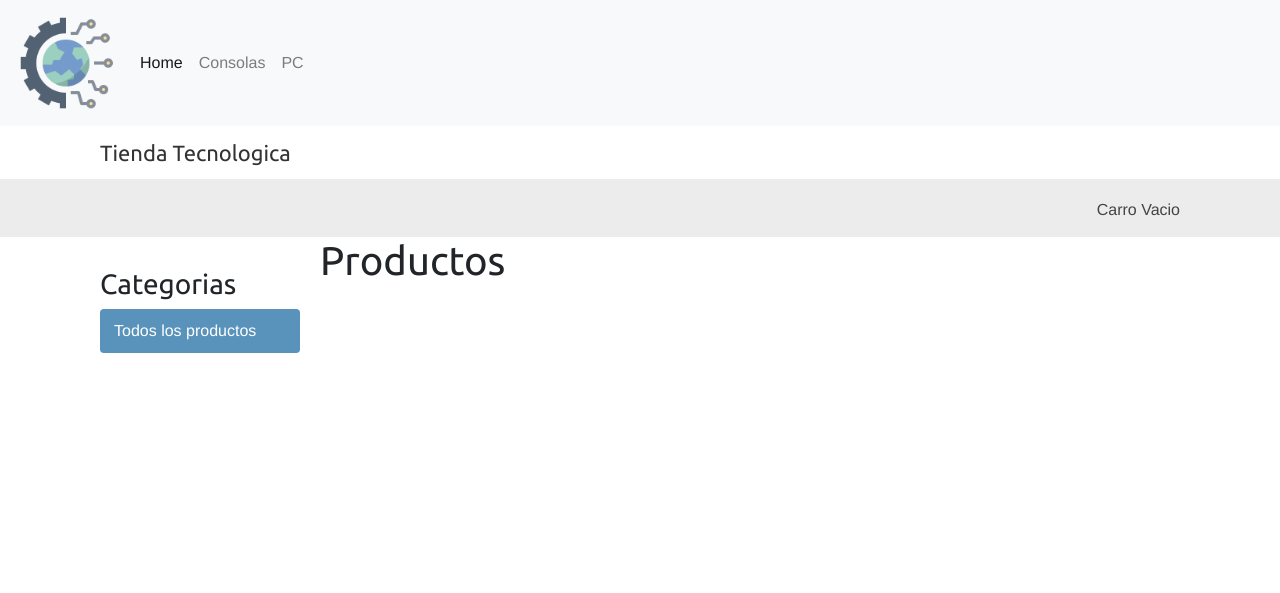
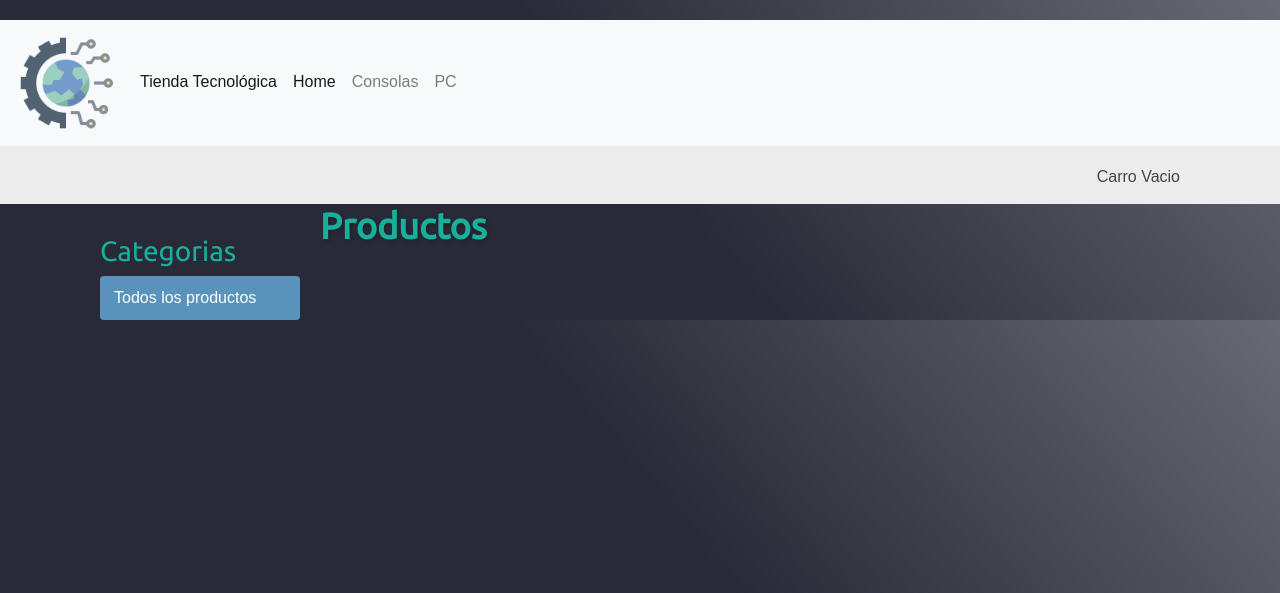
Before and after one commit to DiaGuerrero/ProyectoDjango, a Django app: page / in a window 1280 px wide. Shown: the top 593 px of the page. Run offline with Django 4.2, Linux system fonts and the light colour scheme; data that the repository does not hold is empty; some libraries are stand-ins or nearby versions.

Commit message:
Estilos Css
Agrego estilos css

```diff
--- a/proyectoweb/tienda/static/css/base.css
+++ b/proyectoweb/tienda/static/css/base.css
@@ -1,330 +1,567 @@
 @import url(//fonts.googleapis.com/css?family=Ubuntu);
 
 body {
-    margin:0;
-    padding:0;
-    font-family:helvetica, sans-serif;
+    margin: 0;
+    padding: 0;
+    font-family: Arial, sans-serif;
+    background-color: #18af9b;
+    background: linear-gradient(
+        50deg,
+        rgba(40, 42, 55, 1) 50%,
+        rgba(40, 42, 55, 0.7)),
+        url();
+    color: #47738a;
+    padding-top: 20px;
 }
 
-h1, h2, h3, h4, h5 , h6 {
-    font-family: 'Ubuntu', sans-serif; font-weight:normal;
+h1, h2, h3, h4, h5, h6 {
+    font-family: 'Ubuntu', sans-serif;
+    font-weight: normal;
+    color: #18af9b; /* Color del texto */
 }
 
 a {
-    text-decoration:none;
-    color:#5993bb;
+    text-decoration: none;
+    color: #5993bb;
 }
 
 a:hover {
-    color:#77b6e2;
+    color: #77b6e2;
 }
 
 a.button, input[type="submit"] {
-    color:#fff;
-    background:#5993bb;
-    border-radius:4px;
-    padding:10px 20px;
-    font-size:14px;
-    border:0;
+    color: #fff;
+    background: #5993bb;
+    border-radius: 4px;
+    padding: 10px 20px;
+    font-size: 14px;
+    border: 0;
 }
 
 a.button.light {
-    color:#666;
-    background:#ededed;
+    color: #666;
+    background: #ededed;
 }
 
 .text-left {
-    text-align:left;
+    text-align: left;
 }
 
 .text-right {
-    text-align:right;
+    text-align: right;
 }
 
 table {
-    width:100%;
-    border-spacing:0;
+    width: 100%;
+    border-spacing: 0;
     border-collapse: collapse;
 }
 
 table th, table td {
-    text-align:left;
-    font-size:14px;
-    padding:10px;
-    margin:0;
+    text-align: left;
+    font-size: 14px;
+    padding: 10px;
+    margin: 0;
+    border-bottom: 1px solid #ddd;
 }
 
 tbody tr:nth-child(odd) {
-    background:#efefef;
+    background: #efefef;
 }
 
 tbody tr.subtotal {
-    background:#ccc;
+    background: #ccc;
 }
 
 thead th, tbody tr.total {
-    background:#5993bb;
-    color:#fff;
-    font-weight:bold;
+    background: #5993bb;
+    color: #fff;
+    font-weight: bold;
 }
 
 table.cart {
-    margin-bottom:40px;
+    margin-bottom: 40px;
 }
 
 table.cart img {
-    width:180px;
+    width: 180px;
 }
 
 tbody td.num {
-    text-align:right;
+    text-align: right;
 }
 
 td input[type="submit"] {
-    font-size:12px;
-    padding:4px 10px;
+    font-size: 12px;
+    padding: 4px 10px;
 }
 
 form p label, form p input {
-    float:left;
-    clear:both;
+    float: left;
+    clear: both;
 }
 
 form p label {
-    font-size:14px;
-    padding-bottom:4px;
+    font-size: 14px;
+    padding-bottom: 4px;
 }
 
 form p input {
-    width:300px;
-    font-size:13px;
-    margin-bottom:10px;
-    padding:10px 12px;
-    border:0;
-    background:#efefef;
-    color:#666;
-    border-radius:4px;
+    width: 300px;
+    font-size: 13px;
+    margin-bottom: 10px;
+    padding: 10px 12px;
+    border: 1px solid #3b72b9;
+    background: #efefef;
+    color: #666;
+    border-radius: 4px;
 }
 
 ul.errorlist {
-   float:left;
-   color:#ff0000;
-   clear:both;
-   font-size:13px;
-   margin:0 0 0 10px;
-   padding:10px 0;
+    float: left;
+    color: #ff0000;
+    clear: both;
+    font-size: 13px;
+    margin: 0 0 0 10px;
+    padding: 10px 0;
 }
 
-
 #header {
-    padding:10px 100px;
-    font-size:18px;
-    overflow:auto;
+    padding: 10px 100px;
+    font-size: 18px;
+    overflow: auto;
+    background-color: #ffffff;
+    box-shadow: 0 7px 8px -3px rgb(70, 102, 107);
+    position: fixed;
+    width: 100%;
+    z-index: 99;
 }
 
 #subheader {
-    background:#ececec;
-    color:#444;
-    padding:15px 100px;
-    overflow:auto;
+    background: #ececec;
+    color: #444;
+    padding: 15px 100px;
+    overflow: auto;
 }
 
 #header .logo {
     font-family: 'Ubuntu', sans-serif;
-    float:left;
-    color:#333;
-    font-size:22px;
-    margin-right:10%;
+    float: left;
+    color: #333;
+    font-size: 22px;
+    margin-right: 10%;
 }
 
 #subheader .cart {
-    float:right;
-    padding-top:4px;
+    float: right;
+    padding-top: 4px;
 }
 
 #content {
-    padding:0 100px;
-    overflow:hidden;
+    padding: 0 100px;
+    overflow: hidden;
 }
 
 #sidebar {
-    width:220px;
-    padding:30px 20px 0 0;
-    float:left;
+    width: 220px;
+    padding: 30px 20px 0 0;
+    float: left;
 }
 
-#sidebar ul{
-    margin:0;
-    padding:0;
+#sidebar ul {
+    margin: 0;
+    padding: 0;
 }
 
 #sidebar ul li {
-    margin:0;
-    list-style:none;
-    padding:10px 14px;
+    margin: 0;
+    list-style: none;
+    padding: 10px 14px;
 }
 
 #sidebar ul li a {
-    display:block;
+    display: block;
 }
 
 #sidebar ul li.selected {
-    background:#5993bb;
-    border-radius:4px;
+    background: #5993bb;
+    border-radius: 4px;
 }
 
 #sidebar ul li.selected a {
-    color:#fff;
+    color: #fff;
 }
 
 #main {
-    float:left;
+    float: left;
     width: 96%;
-    margin-right:-220px;
-    overflow:hidden;
+    margin-right: -220px;
+    overflow: hidden;
 }
 
 .product-list .item {
-    width:25%;
-    padding:10px 20px 10px 0;
-    float:left;
-    text-align:center;
-    line-height:1.2;
+    width: 25%;
+    padding: 10px 20px 10px 0;
+    float: left;
+    text-align: center;
+    line-height: 1.2;
 }
 
 .product-list .item img {
-    width:100%;
-    margin-bottom:8px;
+    width: 100%;
+    margin-bottom: 8px;
 }
 
 .product-detail {
-    text-align:justify;
+    text-align: justify;
 }
 
 .product-detail .price {
-    color:#333;
-    font-size:28px;
-    font-weight:bold;
+    color: #333;
+    font-size: 28px;
+    font-weight: bold;
 }
 
 .product-detail img {
-    width:40%;
-    float:left;
-    padding:0 20px 20px 0;
+    width: 40%;
+    float: left;
+    padding: 0 20px 20px 0;
 }
 
 .product-detail h1 {
-    margin-bottom:0;
+    margin-bottom: 0;
 }
 
 .product-detail h2 {
-    margin-top:10px;
+    margin-top: 10px;
 }
 
 .order-form {
-    float:left;
+    float: left;
 }
 
 .order-info {
-    float:right;
-    width:300px;
-    background:#efefef;
-    padding:10px 20px;
-    color:#333;
-    border-bottom:4px solid #5993bb;
+    float: right;
+    width: 300px;
+    background: #efefef;
+    padding: 10px 20px;
+    color: #333;
+    border-bottom: 4px solid #5993bb;
 }
 
 .order-info h3 {
-    color:#5993bb;
+    color: #5993bb;
 }
 
 .order-info ul li {
-    margin:0;
-    padding:0;
-    font-size:14px;
+    margin: 0;
+    padding: 0;
+    font-size: 14px;
 }
 
 .order-info p {
-    font-weight:bold;
-    float:right;
+    font-weight: bold;
+    float: right;
 }
 
 .order-info span {
-    float:right;
+    float: right;
 }
 
 .neg {
-    color:#dc1616;
+    color: #dc1616;
 }
 
 .languages {
-   float:right;
-   padding-top:4px;
-   font-size:14px;
+    float: right;
+    padding-top: 4px;
+    font-size: 14px;
 }
 
 .languages ul {
-    list-style:none;
-    margin:0;
-    padding:0;
-    float:left;
+    list-style: none;
+    margin: 0;
+    padding: 0;
+    float: left;
 }
 
 .languages ul li {
-    float:left;
-    margin:0 0 0 10px;
-    font-size:14px;
+    float: left;
+    margin: 0 0 0 10px;
+    font-size: 14px;
 }
 
 .languages p {
-    float:left;
-    margin:0;
+    float: left;
+    margin: 0;
 }
 
 .recommendations {
-    clear:both;
+    clear: both;
 }
 
 .recommendations div {
-    float:left;
+    float: left;
 }
 
 .recommendations img {
-    width:200px
+    width: 200px;
 }
 
 .recommendations p {
-    clear:both;
+    clear: both;
 }
 
 .recommendations.cart {
-    width:60%;
-    float:left;
-    overflow:auto;
+    width: 60%;
+    float: left;
+    overflow: auto;
 }
 
 .recommendations.cart h3 {
-    margin-top:0;
+    margin-top: 0;
 }
 
 .recommendations.cart .item {
-    margin-right:10px;
+    margin-right: 10px;
 }
 
 .recommendations.cart img {
-    width:120px;
+    width: 120px;
 }
 
 /* braintree hosted fields */
 form div.field {
-    font-size:13px;
-    color:#666;
-    width:300px;
-    height:22px;
-    margin-bottom:10px;
-    padding:6px 12px;
-    border:0;
-    background:#efefef;
-    color:#666;
-    border-radius:4px;
+    font-size: 13px;
+    color: #666;
+    width: 300px;
+    height: 22px;
+    margin-bottom: 10px;
+    padding: 6px 12px;
+    border: 1px solid #3b72b9;
+    background: #efefef;
+    color: #666;
+    border-radius: 4px;
 }
+
+.container {
+    max-width: 1200px;
+    text-align: center;
+    margin: auto;
+}
+
+.header-section {
+    display: flex;
+    justify-content: space-between;
+    margin: auto;
+    align-items: center;
+    position: relative;
+    justify-content: flex-end;
+}
+
+.header-section div {
+    position: relative;
+}
+
+.header-section p {
+    position: absolute;
+    top: -24px;
+    right: -8px;
+    background-color: #fff;
+    padding: 1px 6px;
+    border-radius: 50%;
+    color: red;
+    font-weight: 700;
+    font-family: system-ui;
+    line-height: 18px;
+}
+
+.logo {
+    width: 164px;
+    height: 84px;
+    cursor: pointer;
+}
+
+.form-inline {
+    background-color: #15465d;
+}
+
+/*style to btn close*/
+p.close-btn {
+    top: -4px;
+    right: 6px;
+    cursor: pointer;
+    color: #e7e6e6;
+}
+
+p.author {
+    display: flex;
+    justify-content: center;
+    font-variant: JIS04;
+    margin-top: 3%;
+    gap: 7px;
+}
+
+p.author a {
+    text-decoration: none;
+    font-weight: 700;
+    color: #eeeeee;
+}
+
+table th {
+    background-color: #454040;
+}
+
+.carousel-item img {
+    width: 100%;
+    height: 100%;
+    object-fit: cover;
+}
+
+@media (min-width: 768px) {
+    .custom-carousel .carousel-item {
+        height: 400px;
+    }
+}
+
+@media (min-width: 992px) {
+    .custom-carousel .carousel-item {
+        height: 500px;
+    }
+}
+
+@media (min-width: 1200px) {
+    .custom-carousel .carousel-item {
+        height: 600px;
+    }
+}
+
+.navbar-brand {
+    display: flex;
+    align-items: center;
+    height: 100%;
+}
+
+.img-logo {
+    max-height: 100px;
+    width: auto;
+}
+
+.navbar-nav .nav-link {
+    transition: all 0.3s ease;
+    border-bottom: 2px solid transparent;
+}
+
+.navbar-nav .nav-link:hover {
+    border-bottom-color: rgb(62, 153, 148);
+}
+
+textarea {
+    border-radius: 30px;
+}
+
+.form-group label {
+    display: block;
+    text-align: left;
+    margin-bottom: 0.5rem;
+}
+
+.container-fluid {
+    padding-top: 135px;
+    width: 80%;
+    margin: 20px auto;
+    border-radius: 10px;
+    box-shadow: 0 0 10px rgba(106, 60, 60, 0.1);
+    background: linear-gradient(
+        50deg,
+        rgba(40, 42, 55, 1) 50%,
+        rgba(40, 42, 55, 0.7)),
+        url();
+    background-size: cover;
+}
+
+.card-body {
+    color: rgba(40, 42, 55, 1);
+}
+
+.card-title {
+    color: #eff1f3;
+}
+
+label {
+    display: block;
+    font-weight: bold;
+    margin-bottom: 0.5rem;
+    color: #18af9b;
+}
+
+input[type="text"],
+input[type="email"],
+input[type="tel"],
+input[type="number"],
+textarea {
+    width: 100%;
+    padding: 10px;
+    margin-bottom: 1rem;
+    border: 1px solid #3b72b9;
+    border-radius: 5px;
+    box-sizing: border-box;
+    font-family: Arial, sans-serif;
+}
+
+button[type="submit"] {
+    background-color: #246077;
+    color: white;
+    padding: 10px 20px;
+    border: none;
+    border-radius: 5px;
+    cursor: pointer;
+    font-size: 1rem;
+    transition: background-color 0.3s ease;
+}
+
+button[type="submit"]:hover {
+    background-color: #18af9b;
+}
+
+.btn-custom {
+    background-color: #15465d;
+    color: white;
+}
+
+.card-body {
+    background-color: #373b3b;
+}
+
+.alert {
+    padding: 10px;
+    margin-bottom: 1rem;
+    border-radius: 5px;
+    color: #336269;
+}
+
+.alert-danger {
+    color: #5d619b;
+    background-color: #f8d7da;
+    border: 1px solid #4984ae;
+}
+
+.alert-success {
+    color: #155724;
+    background-color: #345880;
+    border: 1px solid #c3e6cb;
+}
+
+h1 {
+    color: #18af9b;
+    font-size: 36px;
+    font-weight: bold;
+    margin-bottom: 20px;
+    text-shadow: 2px 2px 4px rgba(0, 0, 0, 0.2);
+}
+
+p {
+    font-size: 18px;
+    line-height: 1.6;
+    margin-bottom: 30px;
+}
--- a/proyectoweb/tienda/templates/tienda/base.html
+++ b/proyectoweb/tienda/templates/tienda/base.html
@@ -8,7 +8,7 @@
     <!-- Bootstrap CSS -->
     <link href="https://stackpath.bootstrapcdn.com/bootstrap/4.5.2/css/bootstrap.min.css" rel="stylesheet">
     <!-- Custom CSS -->
-    <link href="{% static 'css/base.css' %}" rel="stylesheet">
+    <link href="{% static 'css/base.css' %}" rel="stylesheet" type="Text/CSS">
     <style>
     .navbar-brand img {
           max-height: 100px; /* Ajusta la altura máxima según tu diseño */
@@ -27,6 +27,9 @@
         </button>
         <div class="collapse navbar-collapse" id="navbarNav">
             <ul class="navbar-nav">
+              <li class="nav-item active">
+                <a class="nav-link" href="/">Tienda Tecnológica <span class="sr-only">(current)</span></a>
+            </li>
                 <li class="nav-item active">
                     <a class="nav-link" href="/">Home <span class="sr-only">(current)</span></a>
                 </li>
@@ -39,10 +42,9 @@
             </ul>
         </div>
     </nav>
-
-    <div id="header">
+    <!--<div id="header">
         <a href="/" class="logo">Tienda Tecnologica</a>
-    </div>
+    </div> -->
     <div id="subheader">
         <div class="cart">
             {% with total_items=cart|length %}
```
